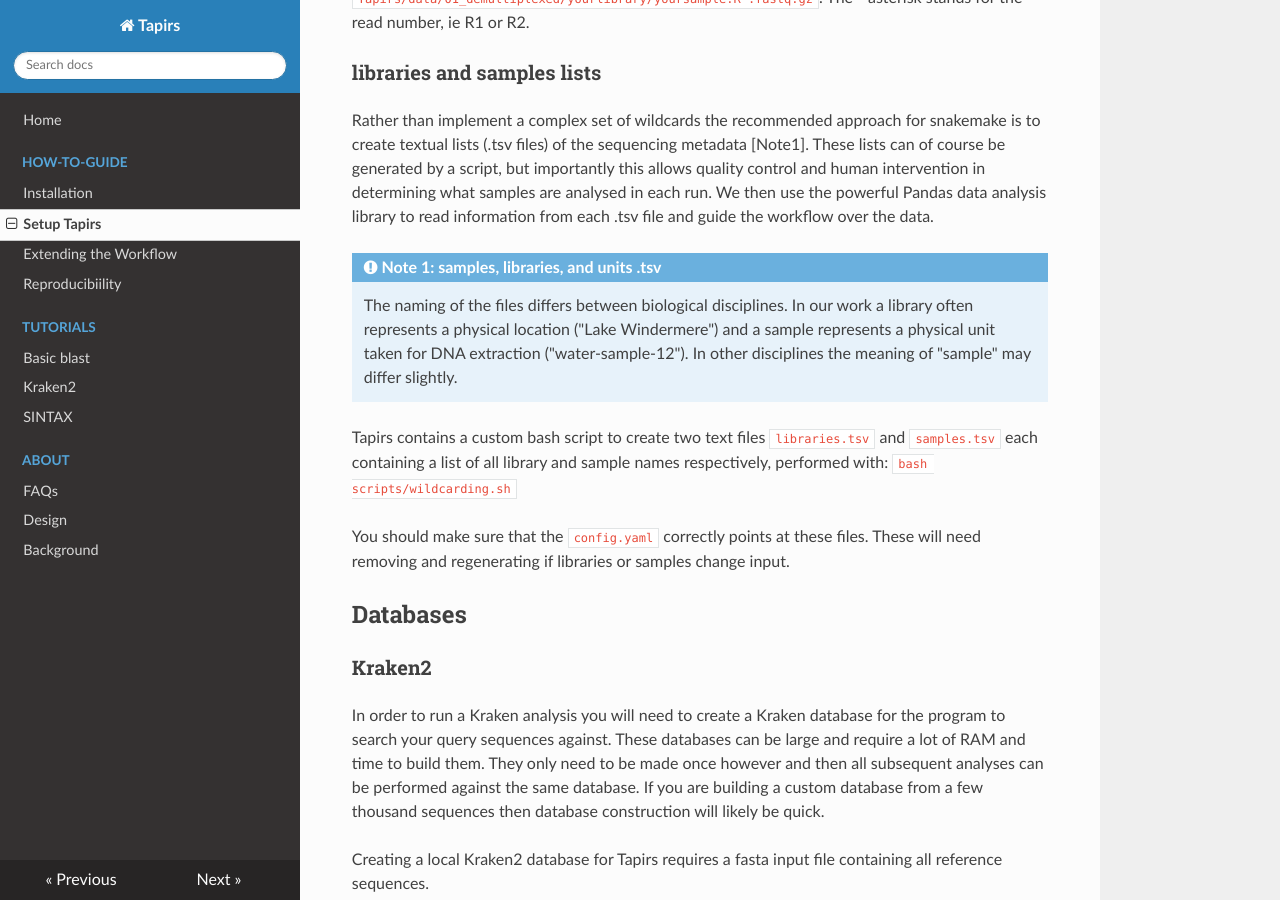
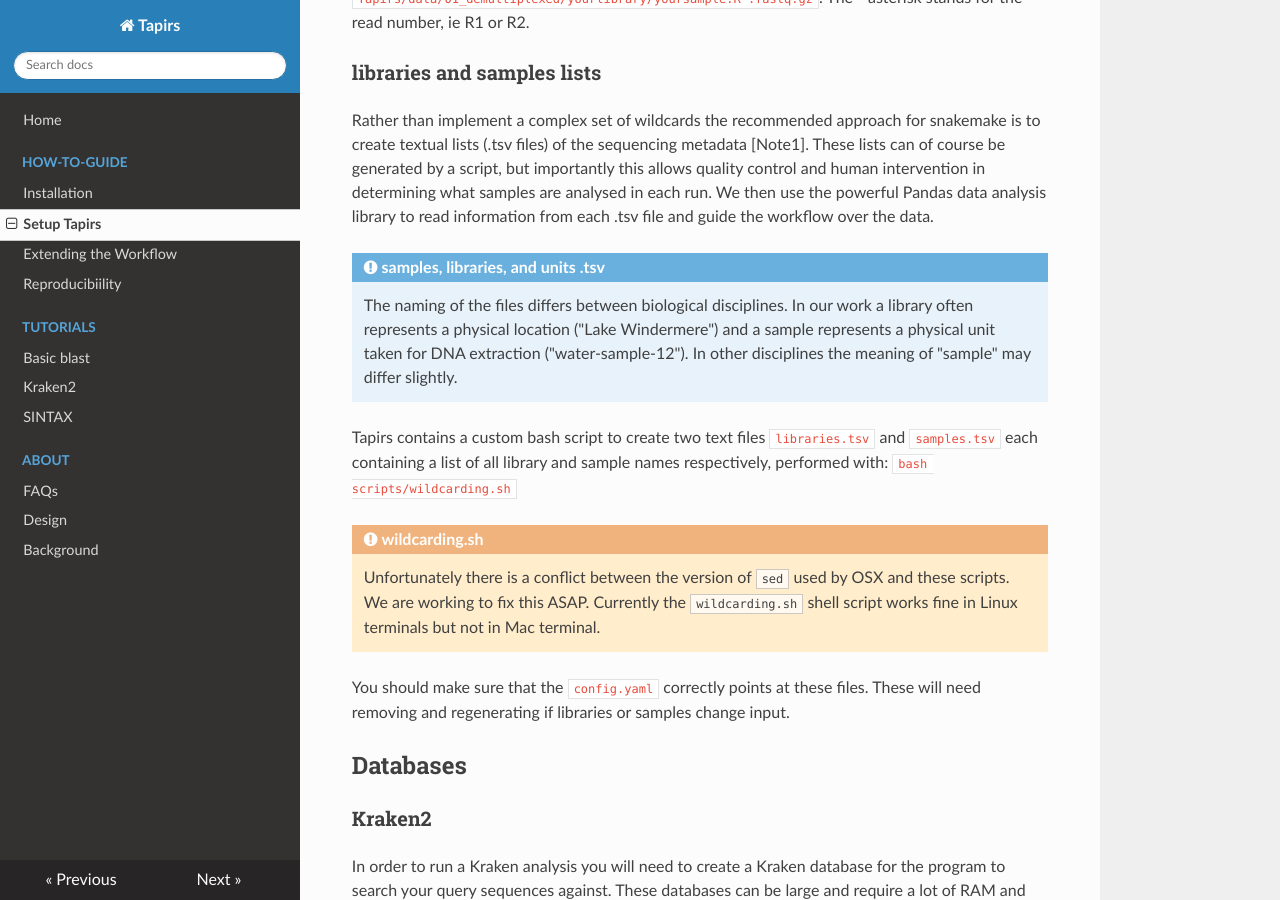
Before and after one commit to EvoHull/Tapirs, an MkDocs documentation site: the page built from docs/How-To-Guide/setup.md, in a window 1280 px wide and 900 px high, scrolled down 1390 px. Built offline with MkDocs 1.6.1, drawn with Linux system fonts in a browser that asks for light colours; nearby versions of some CDN libraries.

Commit message:
Update setup.md

```diff
--- a/docs/How-To-Guide/setup.md
+++ b/docs/How-To-Guide/setup.md
@@ -36,11 +36,14 @@ To facilitate iteration, the input files must follow the structure of `yourlibra
 ### libraries and samples lists
 Rather than implement a complex set of wildcards the recommended approach for snakemake is to create textual lists (.tsv files) of the sequencing metadata [Note1]. These lists can of course be generated by a script, but importantly this allows quality control and human intervention in determining what samples are analysed in each run. We then use the powerful Pandas data analysis library to read information from each .tsv file and guide the workflow over the data.
 
-!!! Note "Note 1: samples, libraries, and units .tsv"
+!!! Note "samples, libraries, and units .tsv"
     The naming of the files differs between biological disciplines. In our work a library often represents a physical location ("Lake Windermere") and a sample represents a physical unit taken for DNA extraction ("water-sample-12"). In other disciplines the meaning of "sample" may differ slightly.
 
 Tapirs contains a custom bash script to create two text files `libraries.tsv` and `samples.tsv` each containing a list of all library and sample names respectively, performed with:
 `bash scripts/wildcarding.sh`
+
+!!! warning "wildcarding.sh"
+    Unfortunately there is a conflict between the version of `sed` used by OSX and these scripts. We are working to fix this ASAP. Currently the `wildcarding.sh` shell script works fine in Linux terminals but not in Mac terminal.
 
 You should make sure that the `config.yaml` correctly points at these files. These will need removing and regenerating if libraries or samples change input.
 
```
